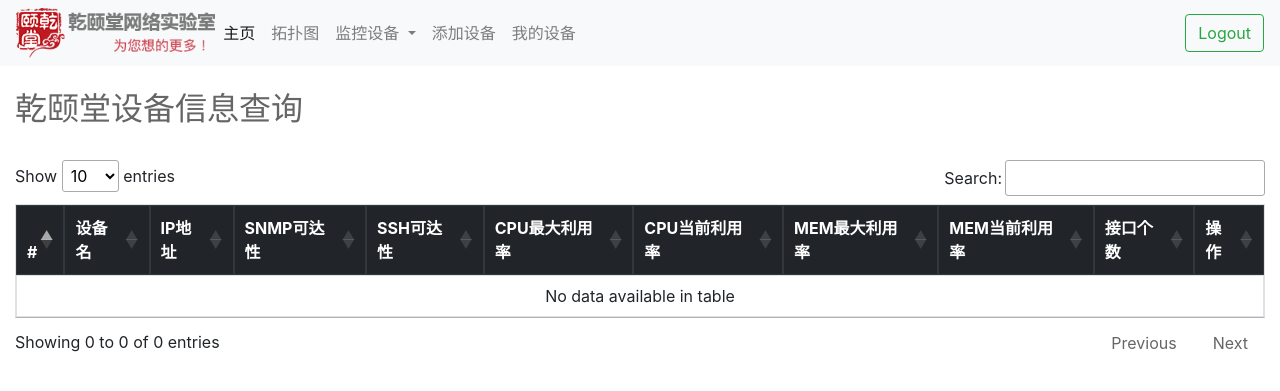
After one commit to cqbomb/qyt_devnet, a Django app: page /showdevices/ in a window 1280 px wide. The commit adds this page. Shown: the top 391 px of the page. Run offline with Django 3.2, Linux system fonts and the light colour scheme; data that the repository does not hold is empty; some libraries are stand-ins or nearby versions.

Commit message:
展示设备信息基本搞定!准备删除和编辑设备信息

```diff
--- a/qyt_devnet/urls.py
+++ b/qyt_devnet/urls.py
@@ -15,7 +15,7 @@ Including another URLconf
 """
 from django.contrib import admin
 from django.urls import path
-from views import index, top, qyt_login, qyt_add_devices
+from views import index, top, qyt_login, qyt_add_devices, qyt_show_devices
 
 urlpatterns = [
     path('admin/', admin.site.urls),
@@ -27,4 +27,5 @@ urlpatterns = [
     # 注销页面
     path('accounts/logout/', qyt_login.qyt_logout),
     path('adddevices/', qyt_add_devices.add_devices),
+    path('showdevices/', qyt_show_devices.show_devices),
 ]
--- a/qytdb/admin.py
+++ b/qytdb/admin.py
@@ -1,8 +1,9 @@
 from django.contrib import admin
-from qytdb.models import Devicedb, Deviceconfig, Devicecpumem, Deviceinterfaces, Devicestatus
+from qytdb.models import Devicedb, Deviceconfig, Devicecpumem, Deviceinterfaces, Devicestatus, Device_reachable
 
 admin.site.register(Devicedb)
 admin.site.register(Deviceconfig)
 admin.site.register(Devicecpumem)
 admin.site.register(Deviceinterfaces)
 admin.site.register(Devicestatus)
+admin.site.register(Device_reachable)
--- a/templates/add_devices.html
+++ b/templates/add_devices.html
@@ -19,7 +19,7 @@ label.required::before {
         <form action="" method="post">
             {# 添加CSRF防护的隐含参数Token,主要必须使用render来渲染页面 #}
             {% csrf_token %}
-
+            <div class='col-md-8'>
             {% for field in form %}
                 <div class=form-group>
                     {# 如果出现Form错误(各种校验错误),在Form展示给客户看 #}
@@ -33,6 +33,7 @@ label.required::before {
                     {{ field }}
                 </div>
             {% endfor %}
+            </div>
             {# 调整了bootstrap的显示样式 #}
             <input class="btn btn-primary btn-lg" type='submit' value='提交'>
         </form>
--- a/templates/navbar.html
+++ b/templates/navbar.html
@@ -29,7 +29,7 @@
             <a class="nav-link" href="/adddevices">添加设备</a>
           </li>
           <li class="nav-item">
-            <a class="nav-link" href="#">我的设备</a>
+            <a class="nav-link" href="/showdevices">我的设备</a>
           </li>
         </ul>
         <form class="form-inline my-2 my-lg-0" action="/accounts/logout">
--- /dev/null
+++ b/templates/show_devices.html
@@ -0,0 +1,144 @@
+{% extends 'base.html' %}
+
+{% block title %}
+    乾颐堂设备信息查询
+{% endblock title %}
+
+{% block head %}
+    <link rel="stylesheet" href="https://cdn.datatables.net/1.10.19/css/jquery.dataTables.min.css">
+{% endblock head %}
+
+{% block js %}
+    <script src="https://cdn.datatables.net/1.10.19/js/jquery.dataTables.min.js"></script>
+{% endblock js %}
+
+{% block body %}
+    <div class="container-fluid">
+        <br><h2 style="color: #666666">乾颐堂设备信息查询</h2><br>
+    {# 创建显示学员信息的Table,注意id="myTable", 后续DataTable JavaScript就对这个ID的Table进行渲染优化 #}
+    <table class="table table-bordered" id="myTable">
+      <thead class="thead-dark">
+        <tr>
+          <th scope="col">#</th>
+          <th scope="col">设备名</th>
+          <th scope="col">IP地址</th>
+          <th scope="col">SNMP可达性</th>
+          <th scope="col">SSH可达性</th>
+          <th scope="col">CPU最大利用率</th>
+          <th scope="col">CPU当前利用率</th>
+          <th scope="col">MEM最大利用率</th>
+          <th scope="col">MEM当前利用率</th>
+          <th scope="col">接口个数</th>
+          <th scope="col">操作</th>
+        </tr>
+      </thead>
+      <tbody id ="myTable">
+        {% for device in devices_list %}
+        <tr>
+          {# 通过forloop.counter来显示行号,请注意这个不是学员唯一ID #}
+          <th scope="row">{{ forloop.counter }}</th>
+          {% if device.snmp_reachable is True and device.ssh_reachable is True %}
+            <td align="center" style="color:green"><strong>{{ device.name }}</strong></td>
+          {% elif device.snmp_reachable is False or device.ssh_reachable is False %}
+            <td align="center" style="color:darkorange"><strong>{{ device.name }}</strong></td>
+          {% else %}
+            <td align="center" style="color:red"><strong>{{ device.name }}</strong></td>
+          {% endif %}
+          <td align="center">{{ device.ip }}</td>
+          {% if device.snmp_reachable %}
+            <td style="background-color: greenyellow" align="center">{{ device.snmp_reachable }}</td>
+          {% else %}
+            <td style="background-color:red" align="center">{{ device.snmp_reachable }}</td>
+          {% endif %}
+          {% if device.ssh_reachable %}
+            <td style="background-color:greenyellow" align="center">{{ device.ssh_reachable }}</td>
+          {% else %}
+            <td style="background-color:red" align="center">{{ device.ssh_reachable }}</td>
+          {% endif %}
+          {% if device.cpu_max >= 70 %}
+              <td style="color:red" align="center">{{ device.cpu_max }}%</td>
+          {% elif device.cpu_max >= 30 %}
+              <td style="color:darkorange" align="center">{{ device.cpu_max }}%</td>
+          {% else %}
+              <td style="color:green" align="center">{{ device.cpu_max }}%</td>
+          {% endif %}
+          {% if device.cpu_current >= 70 %}
+              <td style="color:red" align="center">{{ device.cpu_current }}%</td>
+          {% elif device.cpu_current >= 30 %}
+              <td style="color:darkorange" align="center">{{ device.cpu_current }}%</td>
+          {% else %}
+              <td style="color:green" align="center">{{ device.cpu_current }}%</td>
+          {% endif %}
+          {% if device.mem_max >= 70 %}
+              <td style="color:red" align="center">{{ device.mem_max }}%</td>
+          {% elif device.mem_max >= 30 %}
+              <td style="color:darkorange" align="center">{{ device.mem_max }}%</td>
+          {% else %}
+              <td style="color:green" align="center">{{ device.mem_max }}%</td>
+          {% endif %}
+          {% if device.mem_current >= 70 %}
+              <td style="color:red" align="center">{{ device.mem_current }}%</td>
+          {% elif device.mem_current >= 30 %}
+              <td style="color:darkorange" align="center">{{ device.mem_current }}%</td>
+          {% else %}
+              <td style="color:green" align="center">{{ device.mem_current }}%</td>
+          {% endif %}
+          <td align="center">{{ device.ifs }}</td>
+          {# 添加删除和编辑按钮 #}
+          {# href嵌入传入的删除和编辑的超链接 #}
+          {# onclick="return confirmAct() 用于在删除对象之前显示确认删除的警告信息 #}
+          {# data-toggle="tooltip" data-placement="top" title="删除此学员信息" 用于显示按钮的提示信息 #}
+          {# class="badge badge-danger" class="badge badge-success" bootstrap渲染按钮的类型 #}
+          <td><a href="{{ device.name_delete }}" onclick="return confirmAct();" data-toggle="tooltip" data-placement="top" title="删除此设备" class="badge badge-danger">删除</a>
+              <a href="{{ device.name_edit }}"  data-toggle="tooltip" data-placement="top" title="编辑此设备" class="badge badge-success">编辑</a>
+          </td>
+        </tr>
+        {% endfor %}
+      </tbody>
+    </table>
+    </div>
+
+    {# DataTable渲染显示客户信息的Table #}
+    {# 需要加载如下的CSS和JS #}
+    {# <link rel="stylesheet" href="https://cdn.datatables.net/1.10.19/css/jquery.dataTables.min.css"> #}
+    {# <script src="https://cdn.datatables.net/1.10.19/js/jquery.dataTables.min.js"></script> #}
+
+    <script>
+    $(document).ready( function () {
+        $('#myTable').DataTable();
+    } );
+    </script>
+    {# DataTable中点击任何一个条目变深色,表示被选中功能的JavaScript #}
+    <script>
+    $(document).ready(function() {
+        var table = $('#myTable').DataTable();
+
+        $('#myTable tbody').on( 'click', 'tr', function () {
+            if ( $(this).hasClass('selected') ) {
+                $(this).removeClass('selected');
+            }
+            else {
+                table.$('tr.selected').removeClass('selected');
+                $(this).addClass('selected');
+            }
+        } );
+
+        $('#button').click( function () {
+            table.row('.selected').remove().draw( false );
+        } );
+    } );
+    </script>
+    {# 提示删除确认警告的JavaScript #}
+    <script type="text/javascript" language="javascript">
+    <!--
+    function confirmAct()
+    {
+        if(confirm('确定要执行此删除操作吗?'))
+        {
+            return true;
+        }
+        return false;
+    }
+    //-->
+    </script>
+{% endblock body %}
--- /dev/null
+++ b/views/qyt_show_devices.py
@@ -0,0 +1,39 @@
+#!/usr/bin/env python3
+# -*- coding=utf-8 -*-
+# 本脚由亁颐堂现任明教教主编写，用于乾颐盾Python课程！
+# 教主QQ:605658506
+# 亁颐堂官网www.qytang.com
+# 教主技术进化论拓展你的技术新边疆
+# https://ke.qq.com/course/271956?tuin=24199d8a
+
+from qytdb.models import Devicedb, Device_reachable, Devicecpumem, Deviceinterfaces
+from django.shortcuts import render
+
+
+def show_devices(request):
+    # 查询整个数据库的信息 object.all()
+    result = Devicedb.objects.all()
+    # 最终得到学员清单students_list,清单内部是每一个学员信息的字典
+    devices_list = []
+    for x in result:
+        # 产生学员信息的字典
+        print(x.name)
+        devices_dict = {}
+        # 为了不在模板中拼接字符串,提前为删除和编辑页面产生URI
+        devices_dict['name_delete'] = "/deletedevice/" + str(x.name) + "/"
+        devices_dict['name_edit'] = "/editdevice/" + str(x.name) + "/"
+
+        devices_dict['name'] = x.name
+        devices_dict['ip'] = x.ip
+        y = Device_reachable.objects.get(name=x.name)
+        devices_dict['snmp_reachable'] = y.snmp_reachable
+        devices_dict['ssh_reachable'] = y.ssh_reachable
+        z = Devicecpumem.objects.get(name=x.name)
+        devices_dict['cpu_max'] = z.cpu_max_utilization
+        devices_dict['cpu_current'] = z.cpu_current_utilization
+        devices_dict['mem_max'] = z.mem_max_utilization
+        devices_dict['mem_current'] = z.mem_current_utilization
+        ifs = Deviceinterfaces.objects.get(name=x.name)
+        devices_dict['ifs'] = ifs.interfaces_num
+        devices_list.append(devices_dict)
+    return render(request, 'show_devices.html', {'devices_list': devices_list})
```
Also changed, not shown: qytdb/forms.py (+11 -8 lines), qytdb/models.py (+15 -8 lines).
